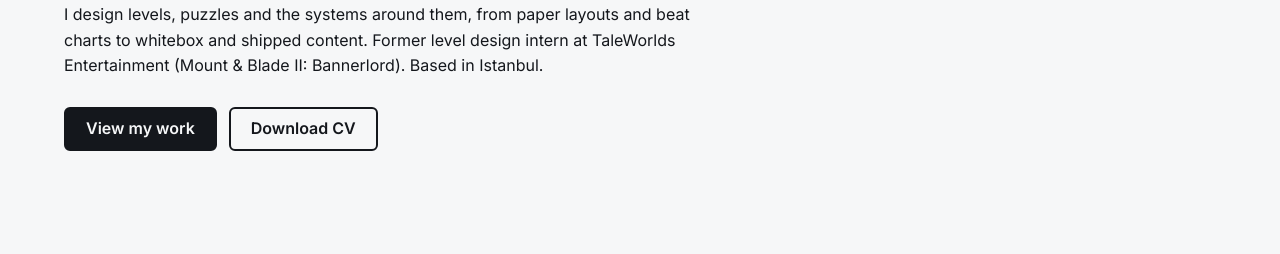
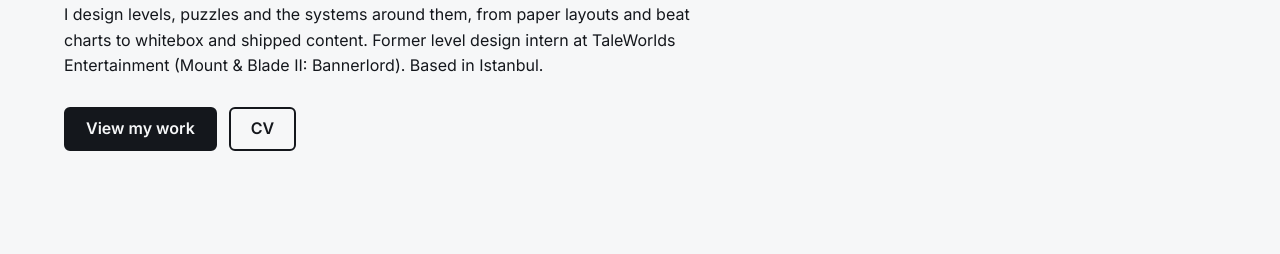
Before and after one commit to ardakilic0/ardakilic0.github.io, a plain HTML site: page index.html in a window 1280 px wide. Shown: the part 321-575 px from the top of the page. Drawn offline with Linux system fonts and the light colour scheme.

Commit message:
Single CV button in hero
Co-Authored-By: Claude Opus 5.5 <noreply@anthropic.com>
Claude-Session: https://claude.ai/code/session_01AvMnsLjxhqDJhGwEBdDNUQ

```diff
--- a/index.html
+++ b/index.html
@@ -88,7 +88,7 @@ footer{font-size:13px;padding:20px max(5vw,16px);color:var(--mute)}
     <p class="lede" style="color:var(--ink)">I design levels, puzzles and the systems around them, from paper layouts and beat charts to whitebox and shipped content. Former level design intern at TaleWorlds Entertainment (Mount &amp; Blade II: Bannerlord). Based in Istanbul.</p>
     <div class="btns">
       <a class="btn main" href="#games">View my work</a>
-      <a class="btn" href="Arda_Kilic_CV.pdf">Download CV</a>
+      <a class="btn" href="Arda_Kilic_CV.pdf">CV</a>
     </div>
   </div>
 </div></header>
@@ -236,7 +236,6 @@ footer{font-size:13px;padding:20px max(5vw,16px);color:var(--mute)}
   <div class="mail">arda.kilic0@hotmail.com</div>
   <div class="btns">
     <a class="btn main" href="mailto:arda.kilic0@hotmail.com">Email</a>
-    <a class="btn" style="color:var(--bg)" href="Arda_Kilic_CV.pdf">CV</a>
     <a class="li" href="https://www.linkedin.com/in/arda-kilic-00ak2080" aria-label="LinkedIn" title="LinkedIn"><svg viewBox="0 0 24 24" width="26" height="26" aria-hidden="true"><path fill="currentColor" d="M20.45 20.45h-3.56v-5.57c0-1.33-.02-3.04-1.85-3.04-1.85 0-2.14 1.45-2.14 2.94v5.67H9.34V9h3.42v1.56h.05c.48-.9 1.64-1.85 3.37-1.85 3.6 0 4.27 2.37 4.27 5.46v6.28zM5.34 7.43a2.07 2.07 0 1 1 0-4.13 2.07 2.07 0 0 1 0 4.13zM7.12 20.45H3.56V9h3.56v11.45zM22.22 0H1.77C.79 0 0 .77 0 1.73v20.54C0 23.23.79 24 1.77 24h20.45c.98 0 1.78-.77 1.78-1.73V1.73C24 .77 23.2 0 22.22 0z"/></svg></a>
   </div>
 </div></section>
```
